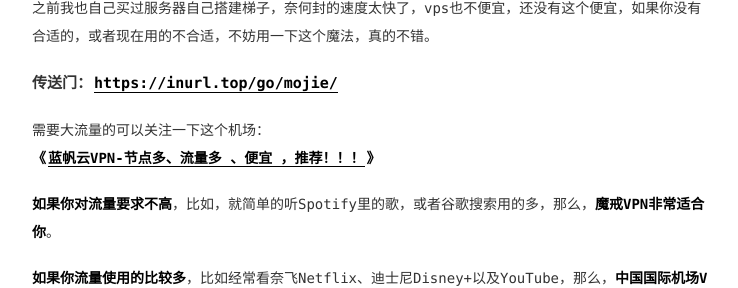
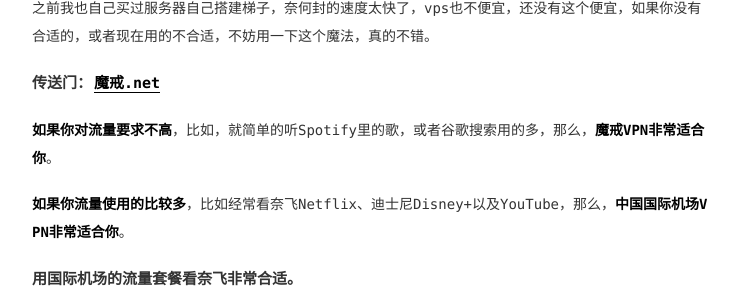
Before and after one commit to zongzaimang/blog.willyang, a Jekyll site: the page built from _posts/2024-09-10-机场推荐魔戒.net.md, in a window 1280 px wide and 900 px high, scrolled down 1752 px, cut to the strip 186-474 px from the top of the window. Shown: the whole strip, without its empty margins (268-1006 px from the left). Built offline with Jekyll 4.4.1, drawn with Linux system fonts in a browser that asks for light colours; some of the changed text lies outside the part shown.

Commit message:
Update 2024-09-10-机场推荐魔戒.net.md

```diff
--- a/_posts/2024-09-10-机场推荐魔戒.net.md
+++ b/_posts/2024-09-10-机场推荐魔戒.net.md
@@ -8,7 +8,7 @@ categories:
 
 ![Mo1.png](https://inurl.top/usr/uploads/2023/05/3934785057.png)
 
-#### 传送门：[https://inurl.top/go/mojie/](https://inurl.top/go/mojie/)
+#### 传送门：[魔戒.net](https://mojie.app/#/register?code=38cCCMyi)
 
 魔戒VPN是一个按量计费的模式，它没有时间的束缚。这非常适合我这样的用户，流量用的少，还不用担心流量过期。
 
@@ -32,10 +32,7 @@ categories:
 
 之前我也自己买过服务器自己搭建梯子，奈何封的速度太快了，vps也不便宜，还没有这个便宜，如果你没有合适的，或者现在用的不合适，不妨用一下这个魔法，真的不错。
 
-#### 传送门：[https://inurl.top/go/mojie/](https://inurl.top/go/mojie/)
-
-需要大流量的可以关注一下这个机场：
-**《[蓝帆云VPN-节点多、流量多 、便宜 ，推荐！！！](https://inurl.top/archives/lanfanvpn/ "蓝帆云VPN-节点多、流量多 、便宜 ，推荐！！！")》**
+#### 传送门：[魔戒.net](https://mojie.app/#/register?code=38cCCMyi)
 
 **如果你对流量要求不高**，比如，就简单的听Spotify里的歌，或者谷歌搜索用的多，那么，**魔戒VPN非常适合你**。
 
```
